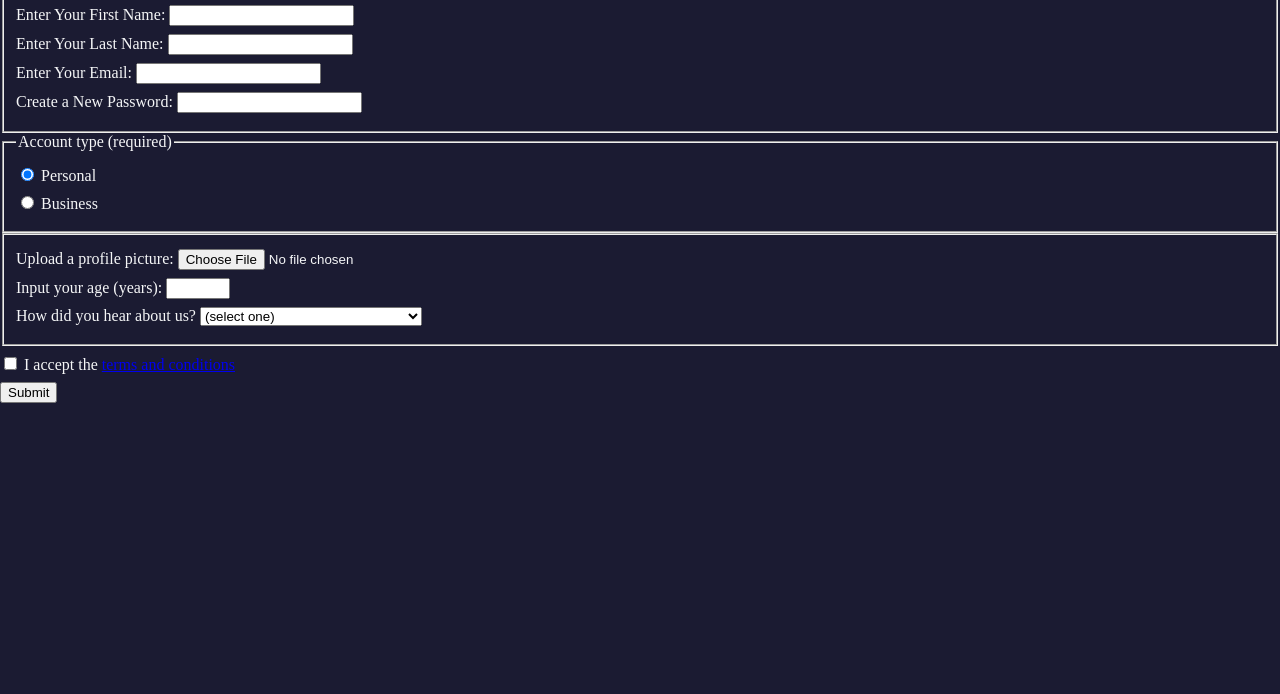
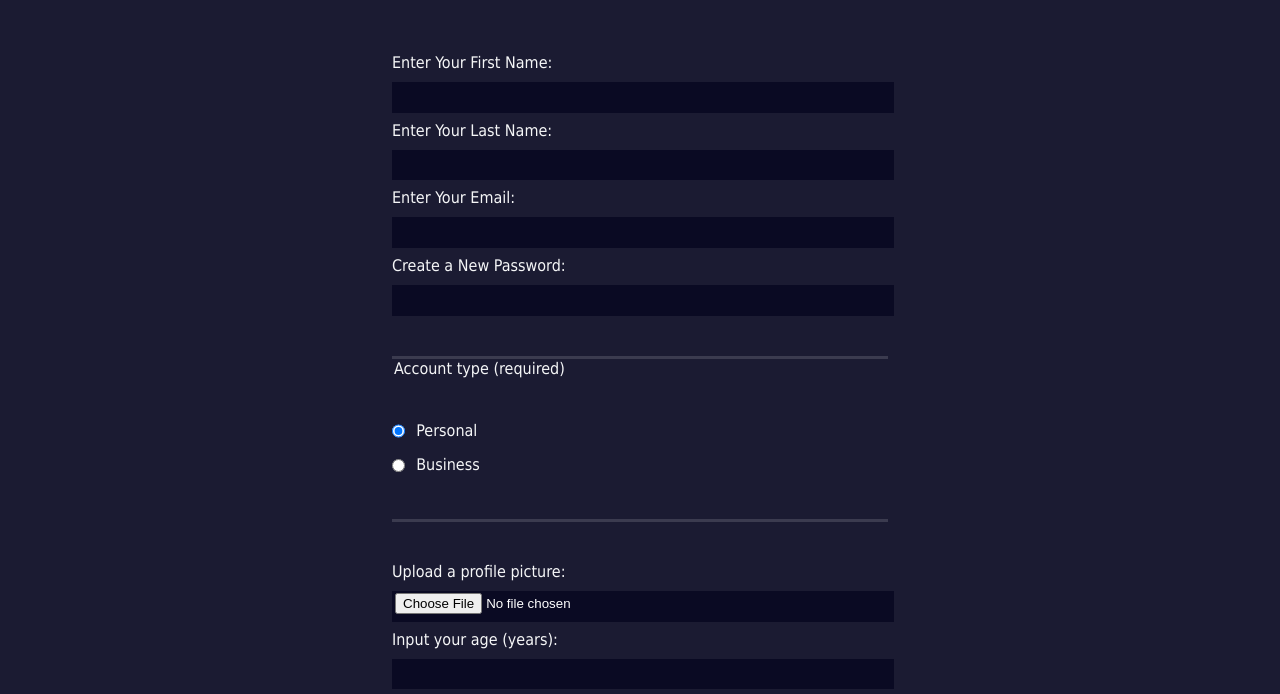
Before and after one commit to benahink/freeCodeCamp, a plain HTML site: page responsive-design/registeration-form-js/index.html in a window 1280 px wide. Shown: the part 124-818 px from the top of the page. Drawn offline with Linux system fonts and the light colour scheme.

Commit message:
completed reg form

```diff
--- a/responsive-design/registeration-form-js/index.html
+++ b/responsive-design/registeration-form-js/index.html
@@ -10,31 +10,34 @@
     <p>Please fill out this form with the required information</p>
     <form method="post" action='https://register-demo.freecodecamp.org'>
       <fieldset>
-        <label for="first-name">Enter Your First Name: <input id="first-name" type="text" required /></label>
-        <label for="last-name">Enter Your Last Name: <input id="last-name" type="text" required /></label>
-        <label for="email">Enter Your Email: <input id="email" type="email" required /></label>
-        <label for="new-password">Create a New Password: <input id="new-password" type="password" pattern="[a-z0-5]{8,}" required /></label>
+        <label for="first-name">Enter Your First Name: <input id="first-name" name="first-name" type="text" required /></label>
+        <label for="last-name">Enter Your Last Name: <input id="last-name" name="last-name" type="text" required /></label>
+        <label for="email">Enter Your Email: <input id="email" name="email" type="email" required /></label>
+        <label for="new-password">Create a New Password: <input id="new-password" name="new-password" type="password" pattern="[a-z0-5]{8,}" required /></label>
       </fieldset>
       <fieldset>
         <legend>Account type (required)</legend>
-        <label for="personal-account"><input id="personal-account" type="radio" name="account-type" checked/> Personal</label>
-        <label for="business-account"><input id="business-account" type="radio" name="account-type" /> Business</label>
+        <label for="personal-account"><input id="personal-account" type="radio" name="account-type" class="inline" checked /> Personal</label>
+        <label for="business-account"><input id="business-account" type="radio" name="account-type" class="inline" /> Business</label>
       </fieldset>
       <fieldset>
-        <label>Upload a profile picture: <input type="file" /></label>
-        <label>Input your age (years): <input type="number" min="13" max="120" /></label>
-        <label>How did you hear about us?
-          <select>
-            <option>(select one)</option>
-            <option>freeCodeCamp News</option>
-            <option>freeCodeCamp YouTube Channel</option>
-            <option>freeCodeCamp Forum</option>
-            <option>Other</option>
+        <label for="profile-picture">Upload a profile picture: <input id="profile-picture" type="file" name="file" /></label>
+        <label for="age">Input your age (years): <input id="age" type="number" name="age" min="13" max="120" /></label>
+        <label for="referrer">How did you hear about us?
+          <select id="referrer" name="referrer">
+            <option value="">(select one)</option>
+            <option value="1">freeCodeCamp News</option>
+            <option value="2">freeCodeCamp YouTube Channel</option>
+            <option value="3">freeCodeCamp Forum</option>
+            <option value="4">Other</option>
           </select>
+        </label>
+        <label for="bio">Provide a bio:
+          <textarea id="bio" name="bio" rows="3" cols="30" placeholder="I like coding on the beach..."></textarea>
         </label>
       </fieldset>
       <label for="terms-and-conditions">
-        <input id="terms-and-conditions" type="checkbox" required /> I accept the <a href="https://www.freecodecamp.org/news/terms-of-service/">terms and conditions</a>
+        <input class="inline" id="terms-and-conditions" type="checkbox" required name="terms-and-conditions" /> I accept the <a class="terms" href="https://www.freecodecamp.org/news/terms-of-service/">terms and conditions</a>
       </label>
       <input type="submit" value="Submit" />
     </form>
--- a/responsive-design/registeration-form-js/styles.css
+++ b/responsive-design/registeration-form-js/styles.css
@@ -4,9 +4,73 @@ body {
   margin: 0;
   background-color: #1b1b32;
   color: #f5f6f7;
+  font-family: Tahoma;
+  font-size: 16px;
+}
+
+h1, p {
+  margin: 1em auto;
+  text-align: center;
+}
+
+form {
+  width: 60vw;
+  max-width: 500px;
+  min-width: 300px;
+  margin: 0 auto;
+  padding-bottom: 2em;
+}
+
+fieldset {
+  border: none;
+  padding: 2rem 0;
+  border-bottom: 3px solid #3b3b4f;
+}
+
+fieldset:last-of-type {
+  border-bottom: none;
 }
 
 label {
   display: block;
   margin: 0.5rem 0;
 }
+
+input,
+textarea,
+select {
+  margin: 10px 0 0 0;
+  width: 100%;
+  min-height: 2em;
+}
+
+input, textarea {
+  background-color: #0a0a23;
+  border: 1px solid #0a0a23;
+  color: #ffffff;
+}
+
+.inline {
+  width: unset;
+  margin: 0 0.5em 0 0;
+  vertical-align: middle;
+}
+
+input[type="submit"] {
+  display: block;
+  width: 60%;
+  margin: 1em auto;
+  height: 2em;
+  font-size: 1.1rem;
+  background-color: #3b3b4f;
+  border-color: white;
+  min-width: 300px;
+}
+
+input[type="file"] {
+  padding: 1px 2px;
+}
+
+a {
+  color: #dfdfe2;
+}
```
